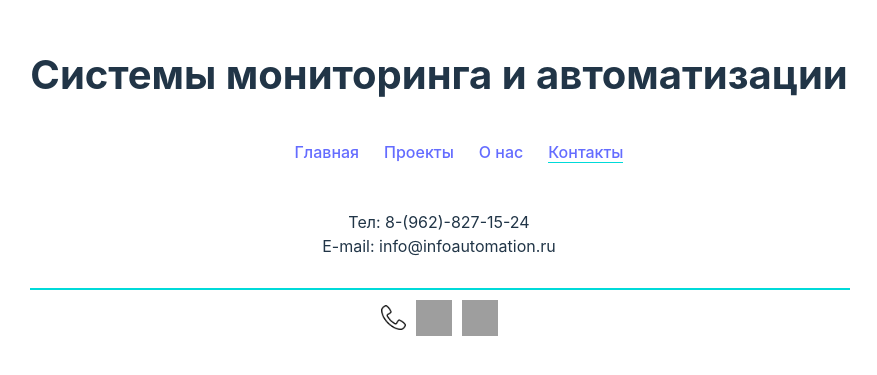
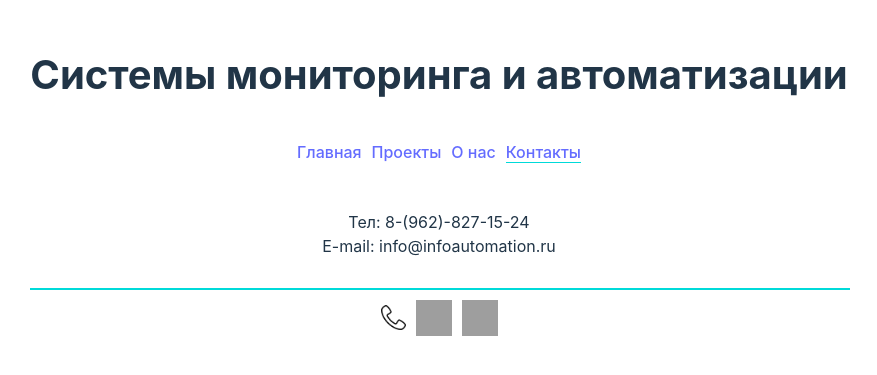
Before and after one commit to KashirinIvan/infoautomation, a React (Vite) app: page /contacts in a window 1280 px wide. Shown: the part 211-586 px from the top of the page, without its empty margins (201-1078 px from the left). Built offline with nearby package versions, Linux system fonts and the light colour scheme; grey boxes are pictures that could not be loaded.

Commit message:
set padding navigation

```diff
--- a/src/App.css
+++ b/src/App.css
@@ -1,7 +1,7 @@
 #root {
   max-width: 1280px;
   margin: 0 auto;
-  padding: 2rem;
+  padding: 1rem;
   text-align: center;
 }
 
@@ -11,18 +11,7 @@
   gap: 30px;
 }
 
-.logo {
-  height: 6em;
-  padding: 1.5em;
-  will-change: filter;
-  transition: filter 300ms;
-}
-.logo:hover {
-  filter: drop-shadow(0 0 2em #646cffaa);
-}
-.logo.react:hover {
-  filter: drop-shadow(0 0 2em #61dafbaa);
-}
+
 
 @keyframes logo-spin {
   from {
@@ -32,17 +21,3 @@
     transform: rotate(360deg);
   }
 }
-
-@media (prefers-reduced-motion: no-preference) {
-  a:nth-of-type(2) .logo {
-    animation: logo-spin infinite 20s linear;
-  }
-}
-
-.card {
-  padding: 2em;
-}
-
-.read-the-docs {
-  color: #888;
-}
--- a/src/components/Menu/Menu.css
+++ b/src/components/Menu/Menu.css
@@ -1,6 +1,3 @@
 .active{
     border-bottom: 1px solid #00DAD9;
 }
-.menu{
-    color: black;
-}
--- a/src/components/Menu/Menu.jsx
+++ b/src/components/Menu/Menu.jsx
@@ -9,7 +9,8 @@
                 listStyle: "none",
                 display: "flex",
                 justifyContent: "center",
-                gap: "25px",
+                gap: "10px",
+                padding: "0",
             }}>
                 <li><NavLink to='/' className={({ isActive }) =>
                     `${isActive ? "active" : ""}`}>Главная</NavLink></li>
```
